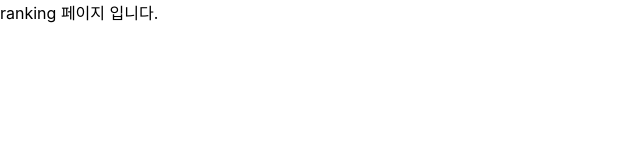
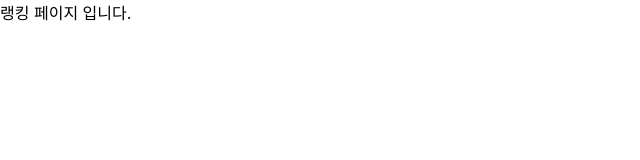
Before and after one commit to GDSC-snowflowerthon/Tumblog-team09-web, a React (Create React App) app: page /ranking in a window 1280 px wide. Shown: the top 160 px of the page, without its empty margins (0-640 px from the left). Built offline with nearby package versions, Linux system fonts and the light colour scheme.

Commit message:
feat: 페이지 기본 스타일 설정

```diff
--- a/package.json
+++ b/package.json
@@ -10,6 +10,7 @@
     "react-dom": "^18.2.0",
     "react-router-dom": "^6.21.1",
     "react-scripts": "5.0.1",
+    "styled-components": "^6.1.8",
     "web-vitals": "^2.1.4"
   },
   "scripts": {
--- a/public/index.html
+++ b/public/index.html
@@ -24,7 +24,7 @@
       work correctly both with client-side routing and a non-root public URL.
       Learn how to configure a non-root public URL by running `npm run build`.
     -->
-    <title>React App</title>
+    <title>Tumblog</title>
   </head>
   <body>
     <noscript>You need to enable JavaScript to run this app.</noscript>
--- a/src/pages/Home.jsx
+++ b/src/pages/Home.jsx
@@ -1,7 +1,12 @@
 import React from "react";
+import { Container, PageContainer } from "../styles/PageLayout";
 
 const Home = () => {
-  return <div>home 페이지 입니다.</div>;
+  return (
+    <PageContainer>
+      <Container>home 페이지 입니다. </Container>
+    </PageContainer>
+  );
 };
 
 export default Home;
--- a/src/pages/MyPage.jsx
+++ b/src/pages/MyPage.jsx
@@ -1,7 +1,12 @@
 import React from "react";
+import { Container, PageContainer } from "../styles/PageLayout";
 
 const MyPage = () => {
-  return <div>my page 입니다</div>;
+  return (
+    <PageContainer>
+      <Container>마이페이지 입니다. </Container>
+    </PageContainer>
+  );
 };
 
 export default MyPage;
--- a/src/pages/Ranking.jsx
+++ b/src/pages/Ranking.jsx
@@ -1,7 +1,12 @@
 import React from "react";
+import { Container, PageContainer } from "../styles/PageLayout";
 
 const Ranking = () => {
-  return <div>ranking 페이지 입니다.</div>;
+  return (
+    <PageContainer>
+      <Container>랭킹 페이지 입니다. </Container>
+    </PageContainer>
+  );
 };
 
 export default Ranking;
--- /dev/null
+++ b/src/styles/PageLayout.jsx
@@ -0,0 +1,12 @@
+import styled from "styled-components";
+
+export const PageContainer = styled.div`
+  width: 100%;
+`;
+
+export const Container = styled.div`
+  display: flex;
+  flex-direction: column;
+  justify-content: flex-start;
+  align-items: flex-start;
+`;
```
Also changed, not shown: 1 other file (tests, documents, lock files or other folders).
